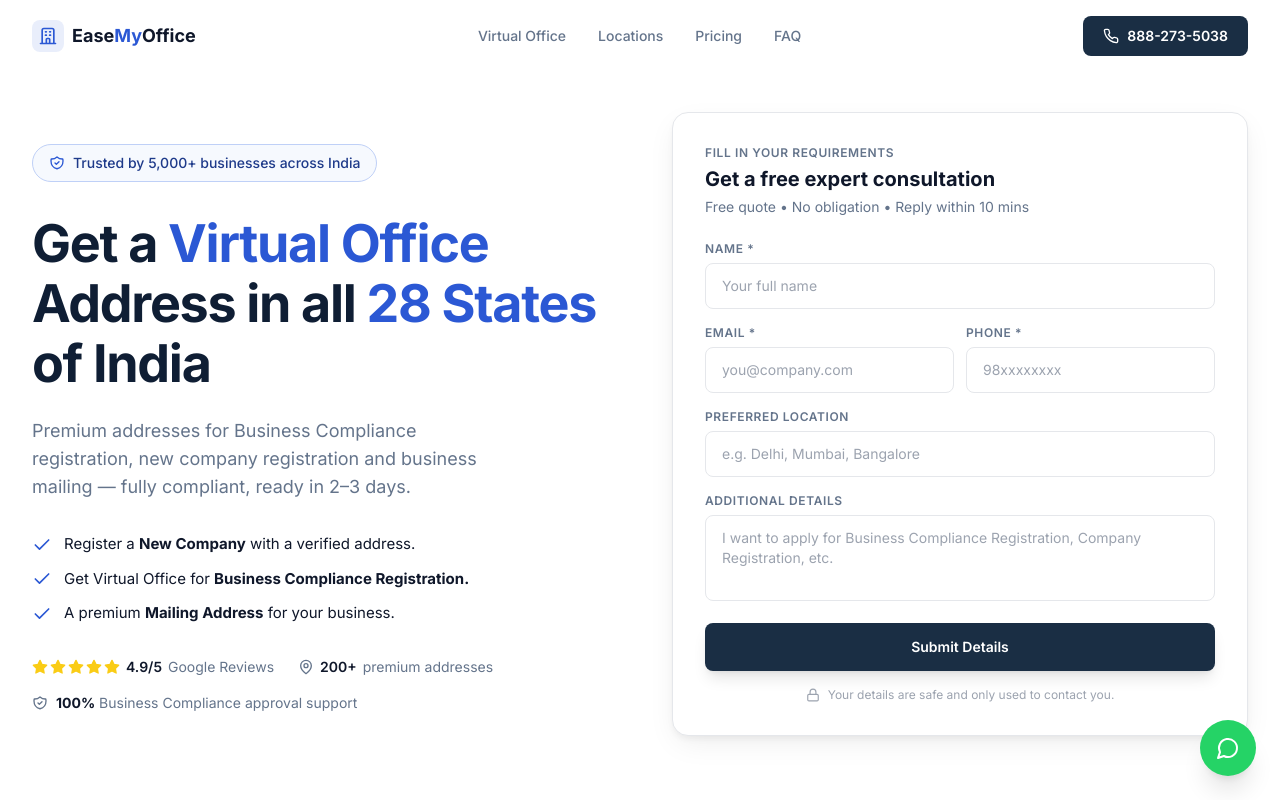
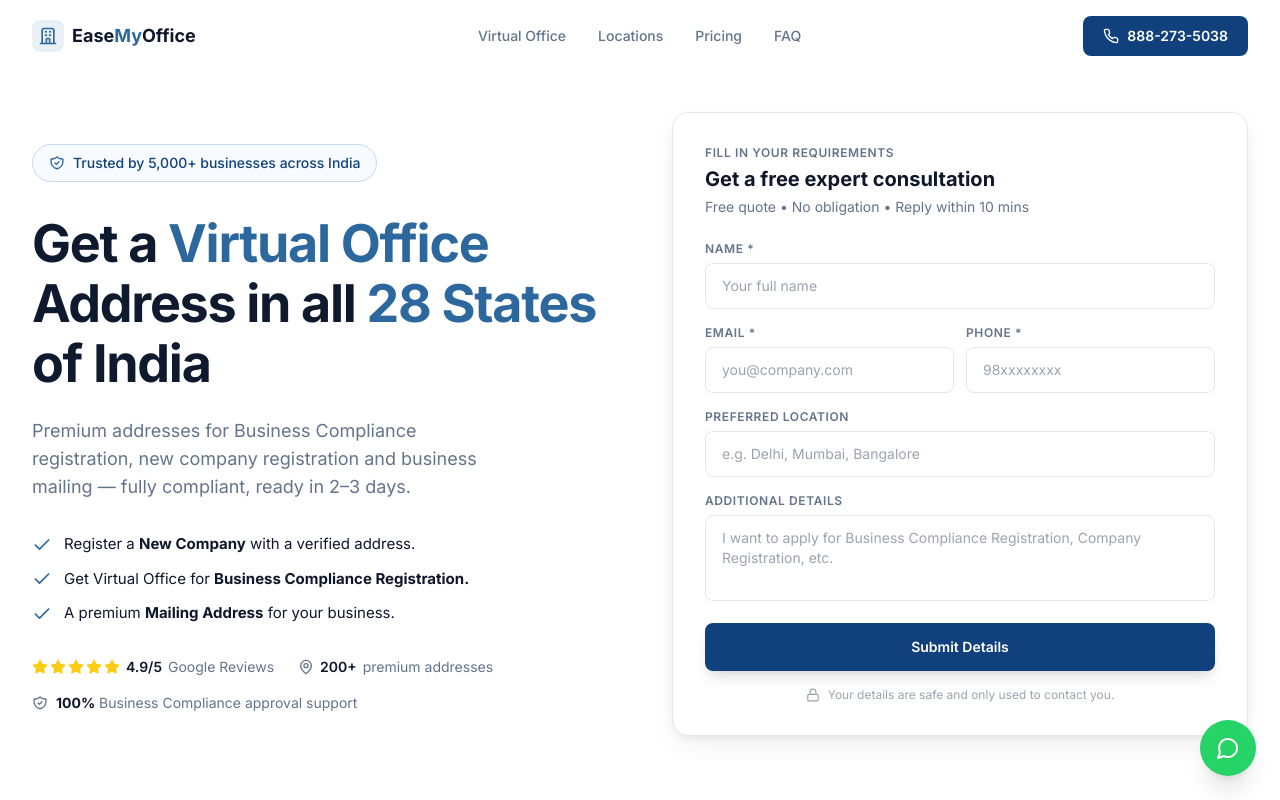
Before and after one commit to varunattricollab98/Website-, a React (Vite) app: page / in a window 1280 px wide. Shown: the top 800 px of the page. Built offline with nearby package versions, Linux system fonts and the light colour scheme.

Commit message:
Use exact LP colors: #2c679e steel blue accent, #11417c deep navy buttons/text (extracted from LP source)

```diff
--- a/src/components/layout/Navbar.jsx
+++ b/src/components/layout/Navbar.jsx
@@ -58,7 +58,7 @@
           <div className="hidden lg:flex items-center">
             <a
               href="tel:8882735038"
-              className="inline-flex items-center gap-2 px-5 py-2.5 bg-[#1a2e44] text-white text-sm font-semibold rounded-lg hover:bg-[#162538] transition-colors"
+              className="inline-flex items-center gap-2 px-5 py-2.5 bg-[#11417c] text-white text-sm font-semibold rounded-lg hover:bg-[#0e3463] transition-colors"
             >
               <Phone className="w-4 h-4" />
               888-273-5038
@@ -93,7 +93,7 @@
             <div className="pt-3 border-t border-gray-100">
               <a
                 href="tel:8882735038"
-                className="flex items-center justify-center gap-2 px-5 py-3 bg-[#1a2e44] text-white text-sm font-semibold rounded-lg"
+                className="flex items-center justify-center gap-2 px-5 py-3 bg-[#11417c] text-white text-sm font-semibold rounded-lg"
               >
                 <Phone className="w-4 h-4" />
                 888-273-5038
--- a/src/components/sections/Hero.jsx
+++ b/src/components/sections/Hero.jsx
@@ -25,9 +25,9 @@
             </div>
 
             {/* Headline */}
-            <h1 className="text-[2.5rem] md:text-[3rem] lg:text-[3.25rem] font-bold text-[#0f1e34] leading-[1.15] mb-6 tracking-tight">
-              Get a <span className="text-[#2b58d4]">Virtual Office</span> Address in all{' '}
-              <span className="text-[#2b58d4]">28 States</span> of India
+            <h1 className="text-[2.5rem] md:text-[3rem] lg:text-[3.25rem] font-bold text-[#0f1a2e] leading-[1.15] mb-6 tracking-tight">
+              Get a <span className="text-[#2c679e]">Virtual Office</span> Address in all{' '}
+              <span className="text-[#2c679e]">28 States</span> of India
             </h1>
 
             {/* Subtext */}
@@ -168,7 +168,7 @@
                 {/* Submit */}
                 <button
                   type="submit"
-                  className="w-full py-3.5 bg-[#1a2e44] hover:bg-[#162538] text-white font-semibold rounded-lg transition-colors text-sm shadow-lg"
+                  className="w-full py-3.5 bg-[#11417c] hover:bg-[#0e3463] text-white font-semibold rounded-lg transition-colors text-sm shadow-lg"
                 >
                   Submit Details
                 </button>
--- a/tailwind.config.js
+++ b/tailwind.config.js
@@ -8,18 +8,22 @@
     extend: {
       colors: {
         primary: {
-          DEFAULT: '#2b58d4',
-          50: '#eef3fd',
-          100: '#dbe5fb',
-          200: '#bfd0f7',
-          300: '#93b0f0',
-          400: '#6089e6',
-          500: '#2b58d4',
-          600: '#2b58d4',
-          700: '#2447b0',
-          800: '#1e3a8a',
-          900: '#1b2f6b',
-          950: '#131f47',
+          DEFAULT: '#2c679e',
+          50: '#f0f7ff',
+          100: '#e0f0ff',
+          200: '#c4d9ee',
+          300: '#93bce0',
+          400: '#5b96cc',
+          500: '#2c679e',
+          600: '#256090',
+          700: '#1d4f78',
+          800: '#11417c',
+          900: '#0e3463',
+          950: '#0a2547',
+        },
+        navy: {
+          DEFAULT: '#11417c',
+          light: '#2c679e',
         },
         accent: {
           green: '#10B981',
```
